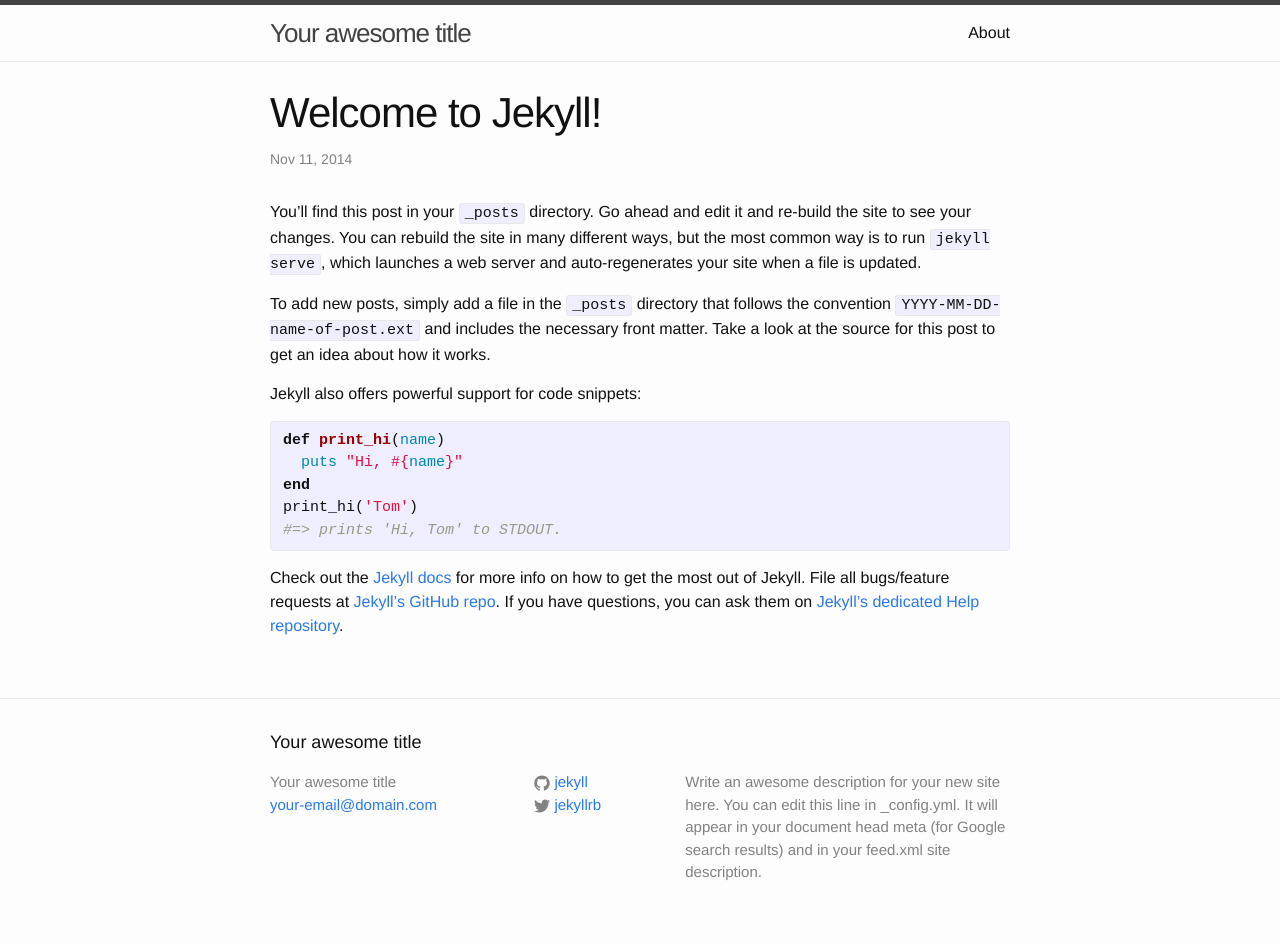
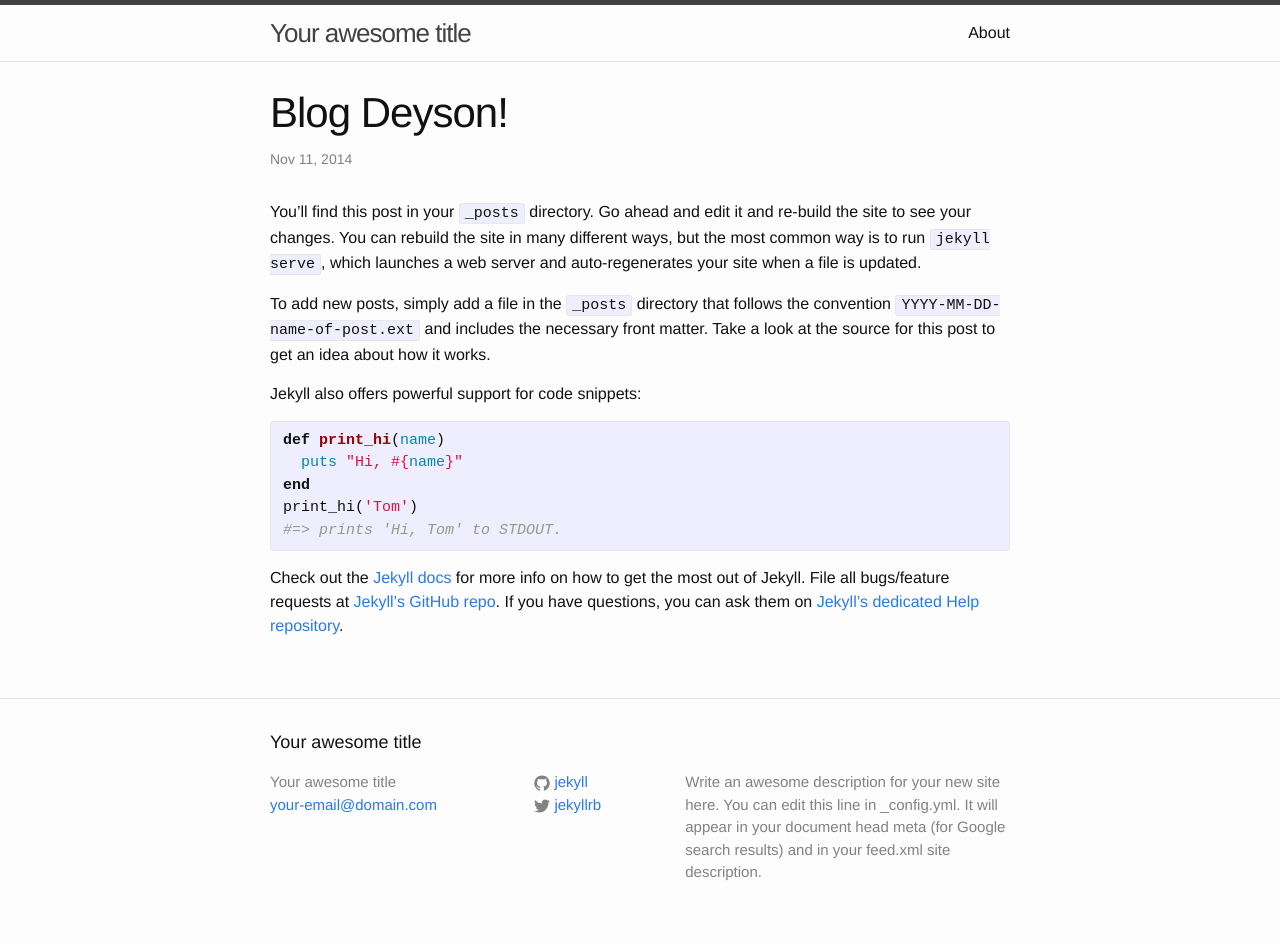
Before and after one commit to deyson12/deyson12.github.io, a Jekyll site: the page built from _posts/2014-11-11-welcome-to-jekyll.markdown, in a window 1280 px wide. Built offline with Jekyll 4.4.1, drawn with Linux system fonts in a browser that asks for light colours.

Commit message:
Primer post

```diff
--- a/_posts/2014-11-11-welcome-to-jekyll.markdown
+++ b/_posts/2014-11-11-welcome-to-jekyll.markdown
@@ -1,6 +1,6 @@
 ---
 layout: post
-title:  "Welcome to Jekyll!"
+title:  "Blog Deyson!"
 date:   2014-11-11 13:35:45
 categories: jekyll update
 ---
```
